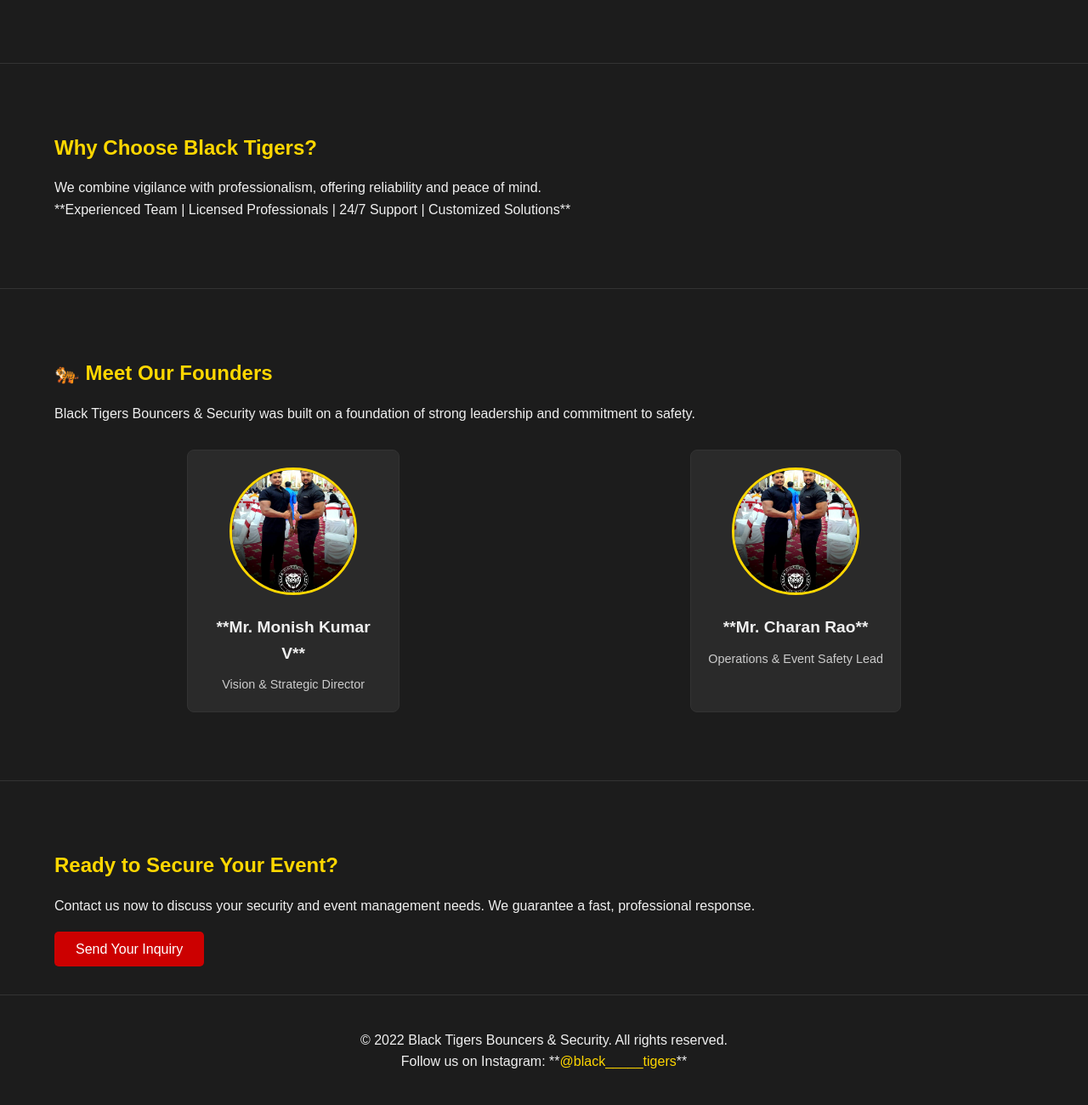
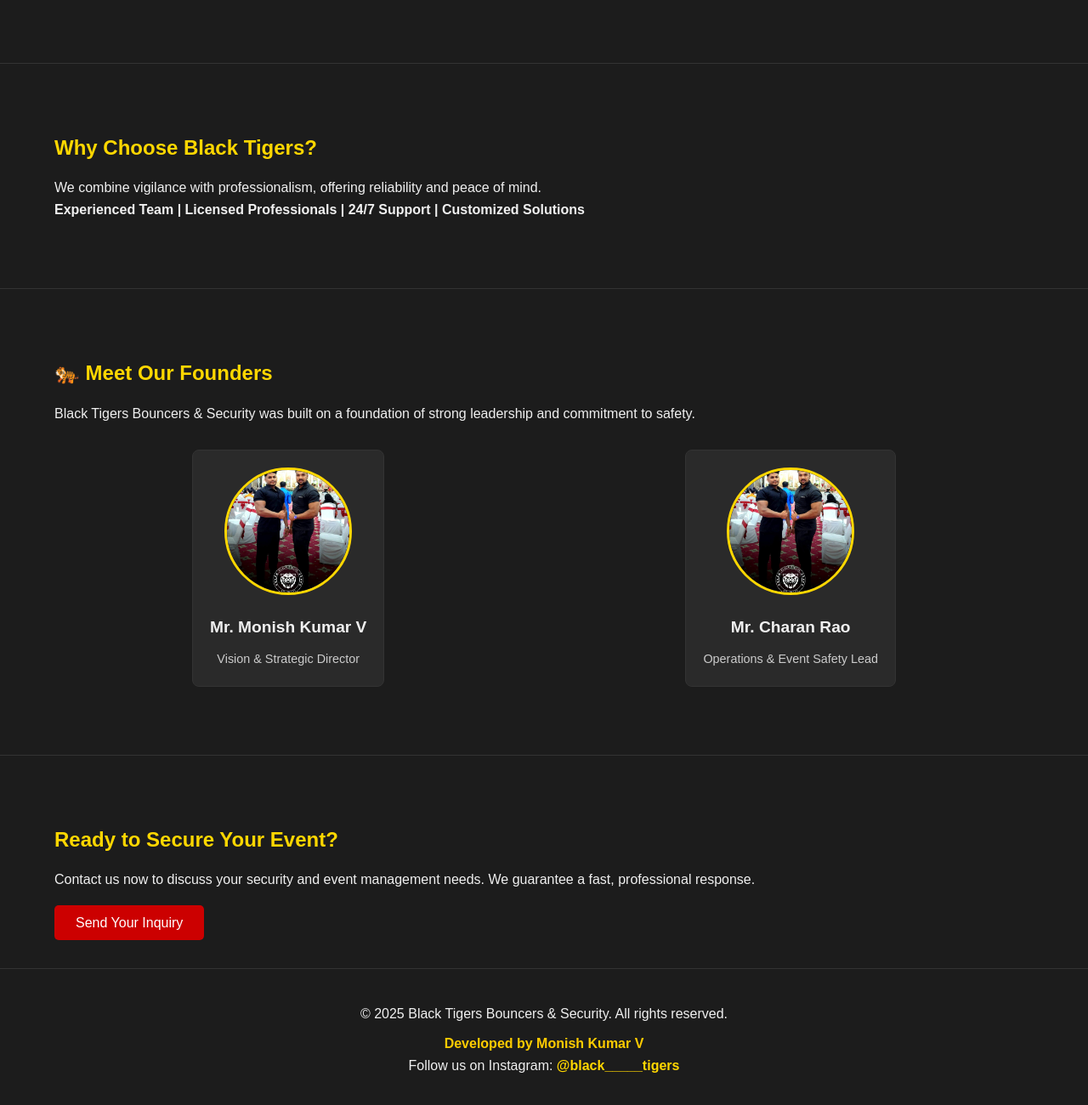
Before and after one commit to Monifitnesswebgithub/serverless-lead-capture, a plain HTML site: page index.html in a window 1280 px wide. Shown: the part 851-2151 px from the top of the page at 85% size. Drawn offline with Linux system fonts and the light colour scheme.

Commit message:
Update footer with developer credit and current year

```diff
--- a/index.html
+++ b/index.html
@@ -71,7 +71,7 @@
     <section id="whyus" class="content-section container">
         <h2>Why Choose Black Tigers?</h2>
         <p>We combine vigilance with professionalism, offering reliability and peace of mind.</p>
-        <p>**Experienced Team | Licensed Professionals | 24/7 Support | Customized Solutions**</p>
+        <p><strong>Experienced Team | Licensed Professionals | 24/7 Support | Customized Solutions</strong></p>
     </section>
 
     <hr>
@@ -84,14 +84,14 @@
             <div class="founder-card">
                 <img src="founder.jpeg" alt="Monish Kumar V" class="founder-photo">
                 <div class="founder-name-container">
-                    <span class="founder-name-big">**Mr. Monish Kumar V**</span>
+                    <span class="founder-name-big"><strong>Mr. Monish Kumar V</strong></span>
                 </div>
                 <p class="founder-role">Vision & Strategic Director</p>
             </div>
             <div class="founder-card">
                 <img src="founder.jpeg" alt="Charan Rao" class="founder-photo">
                 <div class="founder-name-container">
-                    <span class="founder-name-big">**Mr. Charan Rao**</span>
+                    <span class="founder-name-big"><strong>Mr. Charan Rao</strong></span>
                 </div>
                 <p class="founder-role">Operations & Event Safety Lead</p>
             </div>
@@ -108,8 +108,9 @@
 
     <footer>
         <div class="container">
-            <p>&copy; 2022 Black Tigers Bouncers & Security. All rights reserved.</p>
-            <p>Follow us on Instagram: **<a href="https://www.instagram.com/black_____tigers/" target="_blank">@black_____tigers</a>**</p>
+            <p>&copy; 2025 Black Tigers Bouncers & Security. All rights reserved.</p>
+            <p style="margin-top: 10px; font-weight: bold; color: #ffcc00;">Developed by Monish Kumar V</p>
+            <p>Follow us on Instagram: <strong><a href="https://www.instagram.com/black_____tigers/" target="_blank">@black_____tigers</a></strong></p>
         </div>
     </footer>
 
```
